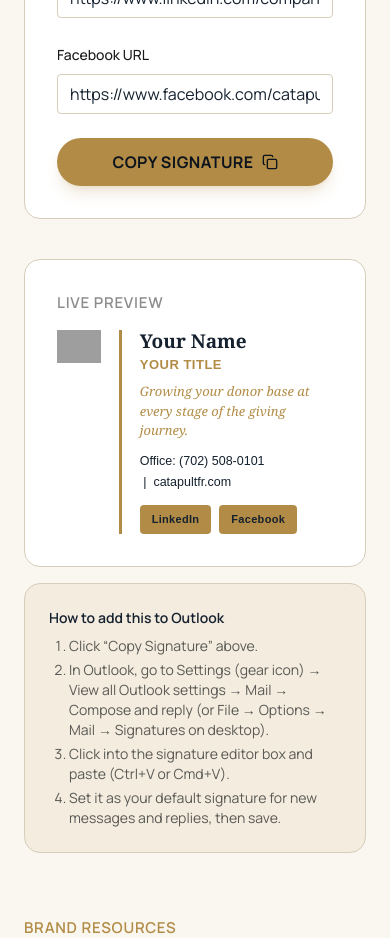
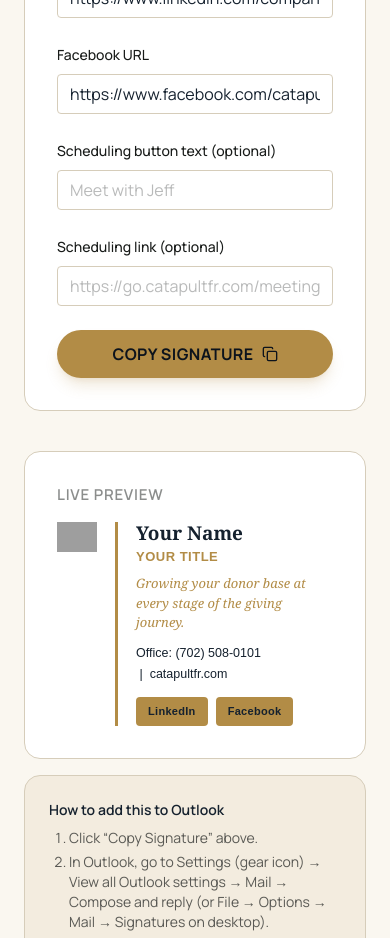
Before and after one commit to Catapultfundraising/catapult-fundraising-website, a Next.js app: page /assets in a window 390 px wide. Shown: the part 1380-2318 px from the top of the page. Built offline with nearby package versions, Linux system fonts and the light colour scheme; grey boxes are pictures that could not be loaded.

Commit message:
Add optional 'Meet with' scheduling button to email signature generator, matching LinkedIn/Facebook button style

```diff
--- a/components/signature-generator-form.tsx
+++ b/components/signature-generator-form.tsx
@@ -35,6 +35,22 @@ interface SignatureData {
   tagline: string;
   linkedinUrl: string;
   facebookUrl: string;
+  meetingButtonLabel: string;
+  meetingButtonUrl: string;
+}
+
+function signatureButton(label: string, href: string) {
+  return `<td style="padding-right:8px;">
+            <a href="${href}" style="text-decoration:none;">
+              <table cellpadding="0" cellspacing="0" border="0" style="background:#B28C46;border-radius:4px;">
+                <tr>
+                  <td style="padding:6px 12px;font-family:Arial, Helvetica, sans-serif;font-size:11px;font-weight:bold;color:#15212E;letter-spacing:0.3px;">
+                    ${label}
+                  </td>
+                </tr>
+              </table>
+            </a>
+          </td>`;
 }
 
 function buildSignatureHtml(data: SignatureData) {
@@ -55,6 +71,16 @@ function buildSignatureHtml(data: SignatureData) {
         data.officePhone
       )}</a><br>`
     : "";
+
+  const buttons = [
+    data.linkedinUrl ? signatureButton("LinkedIn", data.linkedinUrl) : "",
+    data.facebookUrl ? signatureButton("Facebook", data.facebookUrl) : "",
+    data.meetingButtonLabel && data.meetingButtonUrl
+      ? signatureButton(escapeHtml(data.meetingButtonLabel), data.meetingButtonUrl)
+      : "",
+  ]
+    .filter(Boolean)
+    .join("\n          ");
 
   return `<table cellpadding="0" cellspacing="0" border="0" style="border-collapse:collapse;font-family:Arial, Helvetica, sans-serif;">
   <tr>
@@ -80,32 +106,15 @@ function buildSignatureHtml(data: SignatureData) {
         &nbsp;|&nbsp;
         <a href="https://catapultfr.com" style="color:#15212E;text-decoration:none;">catapultfr.com</a>
       </div>
-      <table cellpadding="0" cellspacing="0" border="0" style="margin-top:12px;">
+      ${
+        buttons
+          ? `<table cellpadding="0" cellspacing="0" border="0" style="margin-top:12px;">
         <tr>
-          <td style="padding-right:8px;">
-            <a href="${data.linkedinUrl}" style="text-decoration:none;">
-              <table cellpadding="0" cellspacing="0" border="0" style="background:#B28C46;border-radius:4px;">
-                <tr>
-                  <td style="padding:6px 12px;font-family:Arial, Helvetica, sans-serif;font-size:11px;font-weight:bold;color:#15212E;letter-spacing:0.3px;">
-                    LinkedIn
-                  </td>
-                </tr>
-              </table>
-            </a>
-          </td>
-          <td>
-            <a href="${data.facebookUrl}" style="text-decoration:none;">
-              <table cellpadding="0" cellspacing="0" border="0" style="background:#B28C46;border-radius:4px;">
-                <tr>
-                  <td style="padding:6px 12px;font-family:Arial, Helvetica, sans-serif;font-size:11px;font-weight:bold;color:#15212E;letter-spacing:0.3px;">
-                    Facebook
-                  </td>
-                </tr>
-              </table>
-            </a>
-          </td>
+          ${buttons}
         </tr>
-      </table>
+      </table>`
+          : ""
+      }
     </td>
   </tr>
 </table>`;
@@ -120,6 +129,8 @@ export function SignatureGeneratorForm() {
   const [tagline, setTagline] = useState("Growing your donor base at every stage of the giving journey.");
   const [linkedinUrl, setLinkedinUrl] = useState("https://www.linkedin.com/company/catapult-fundraising");
   const [facebookUrl, setFacebookUrl] = useState("https://www.facebook.com/catapultfr/");
+  const [meetingButtonLabel, setMeetingButtonLabel] = useState("");
+  const [meetingButtonUrl, setMeetingButtonUrl] = useState("");
   const [copied, setCopied] = useState(false);
   const [copyError, setCopyError] = useState("");
 
@@ -132,6 +143,8 @@ export function SignatureGeneratorForm() {
     tagline,
     linkedinUrl,
     facebookUrl,
+    meetingButtonLabel,
+    meetingButtonUrl,
   });
 
   const handleCopy = async () => {
@@ -247,6 +260,28 @@ export function SignatureGeneratorForm() {
             />
           </div>
         </div>
+        <div className="grid gap-6 sm:grid-cols-2">
+          <div className="space-y-2">
+            <Label htmlFor="meetingButtonLabel">Scheduling button text (optional)</Label>
+            <Input
+              id="meetingButtonLabel"
+              value={meetingButtonLabel}
+              onChange={(e) => setMeetingButtonLabel(e.target.value)}
+              placeholder="Meet with Jeff"
+              className={FIELD_CLASS}
+            />
+          </div>
+          <div className="space-y-2">
+            <Label htmlFor="meetingButtonUrl">Scheduling link (optional)</Label>
+            <Input
+              id="meetingButtonUrl"
+              value={meetingButtonUrl}
+              onChange={(e) => setMeetingButtonUrl(e.target.value)}
+              placeholder="https://go.catapultfr.com/meetings/your-name?uuid=..."
+              className={FIELD_CLASS}
+            />
+          </div>
+        </div>
 
         <Button
           type="button"
```
